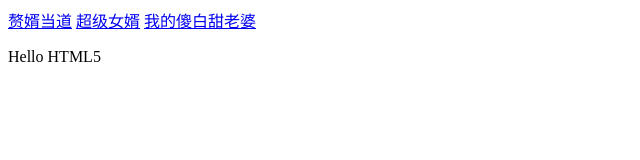
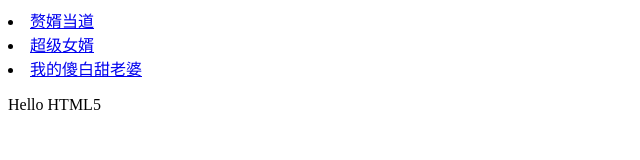
Before and after one commit to libaitang/2, a plain HTML site: page index.html in a window 1280 px wide. Shown: the whole page, without its empty margins (0-640 px from the left). Drawn offline with Linux system fonts and the light colour scheme.

Commit message:
Update index.html

```diff
--- a/index.html
+++ b/index.html
@@ -3,10 +3,10 @@
 <head>
 <meta charset="UTF-8">
 <title>精品小说平台</title>
-<a href="https://link.zhangwen.cn/link?code=539612">赘婿当道</a>
-<a href="https://link.zhangwen.cn/link?code=539624">超级女婿</a>
-<a href="https://link.zhangwen.cn/link?code=539626">我的傻白甜老婆</a>
- </head>
+<li> <a href="https://link.zhangwen.cn/link?code=539612">赘婿当道</a></li>
+<li> <a href="https://link.zhangwen.cn/link?code=539624">超级女婿</a></li>
+<li> <a href="https://link.zhangwen.cn/link?code=539626">我的傻白甜老婆</a></li>
+</head>
 <body>
 <p>Hello HTML5</p>
 </body>
```
